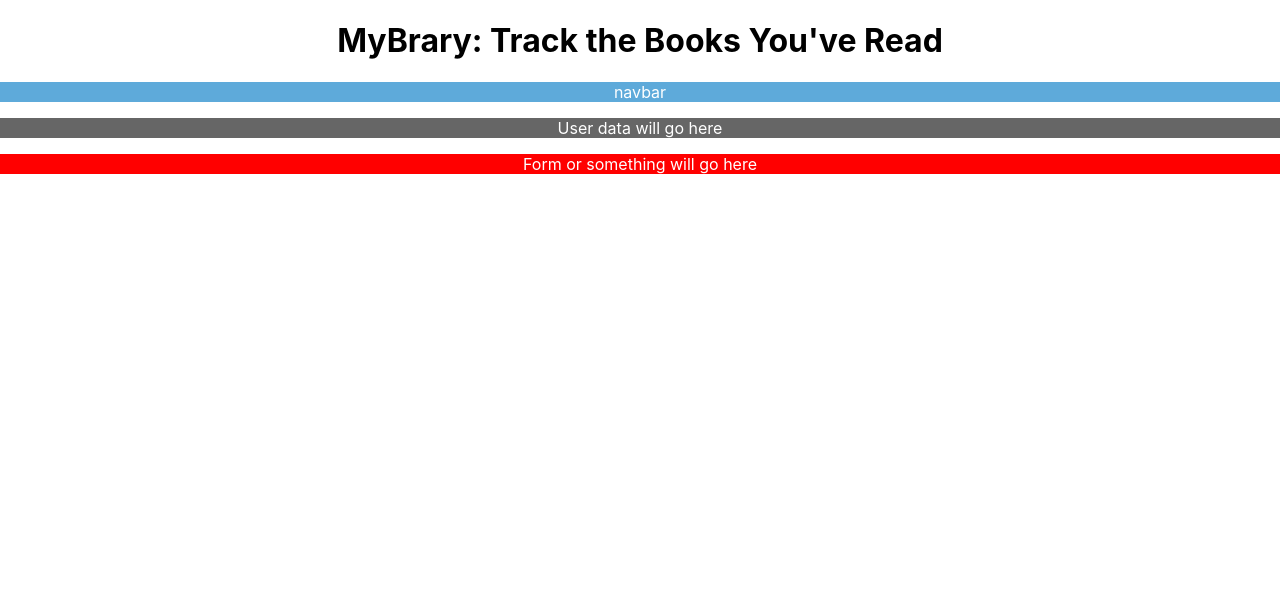
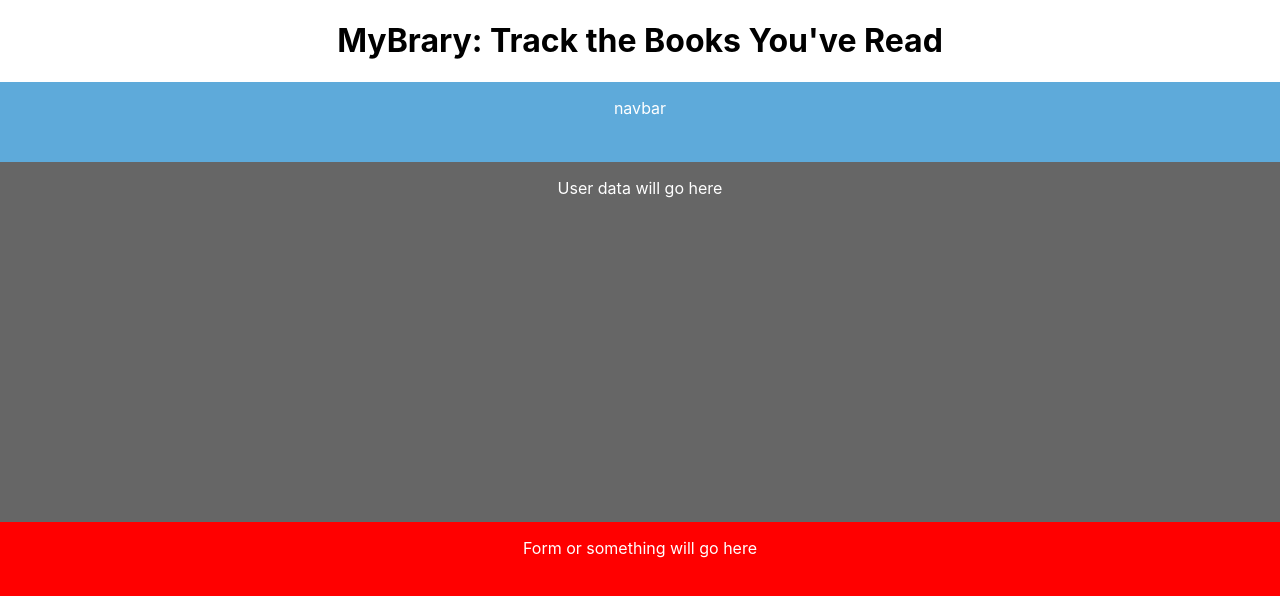
Before and after one commit to james-randolph-50/mybrary, a React (Create React App) app in the folder client/: page / in a window 1280 px wide. Shown: the top 596 px of the page. Built offline with nearby package versions, Linux system fonts and the light colour scheme.

Commit message:
more styling to initial app.js divs

```diff
--- a/client/src/App.css
+++ b/client/src/App.css
@@ -4,15 +4,30 @@
 
 .navbar {
   background: #5eaada;
+  float: left;
+  width: 100vw;
+  height: 10vh;
+  margin: 0;
+  padding: 0;
   color: white;
 }
 
 .info-display {
+  float: left;
+  width: 100vw;
+  height: 45vh;
+  margin: 0;
+  padding: 0;
   background-color: #666666;
   color: white;
 }
 
 .info-entry {
+  float: left;
+  width: 100vw;
+  height: 45vh;
+  margin: 0;
+  padding: 0;
   background-color: red;
   color: white;
 }
```
